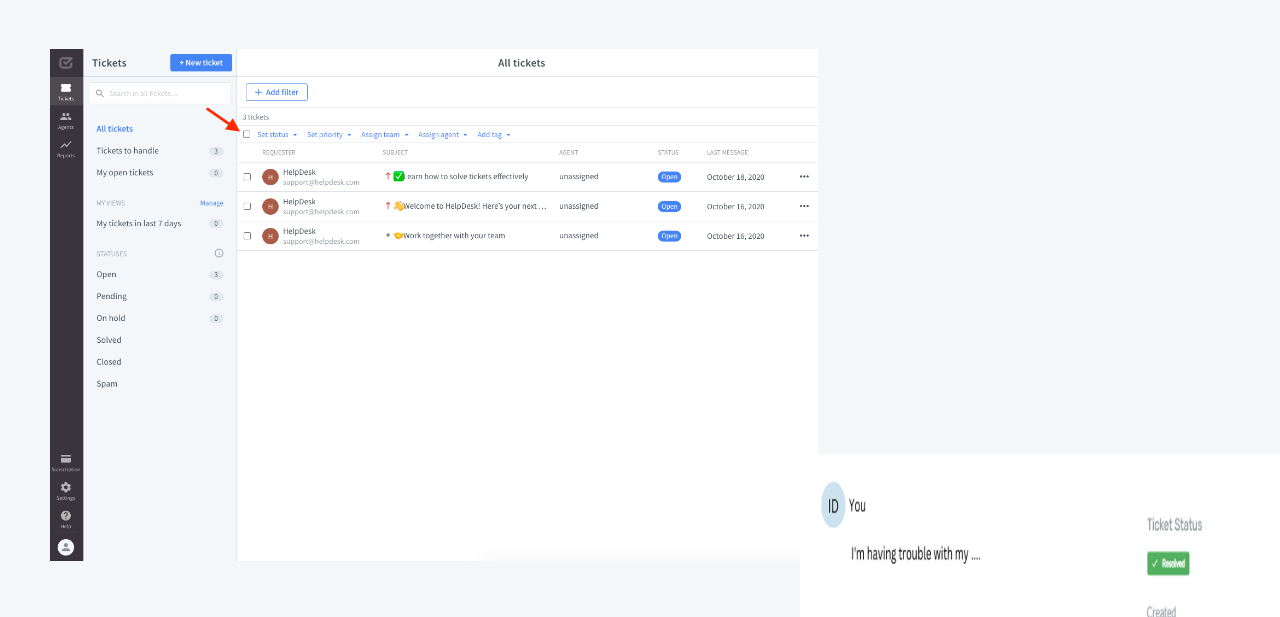
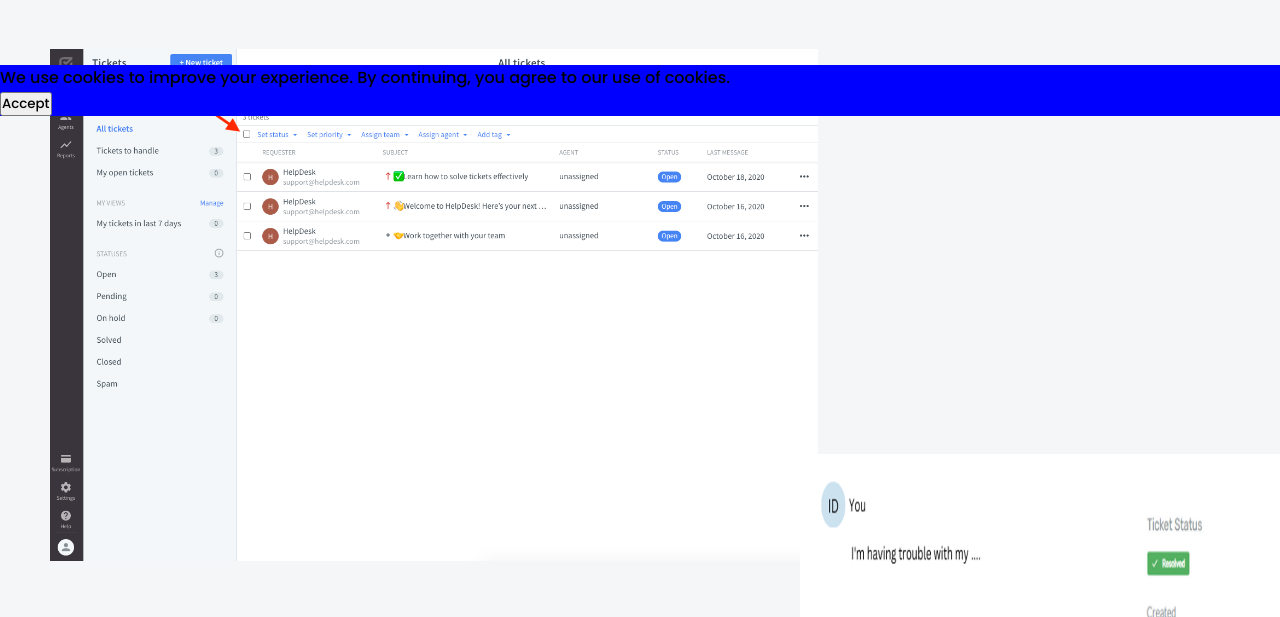
Before and after one commit to DananjayaNirmal/TECHSA, a PHP site: page / in a window 1280 px wide. Shown: the part 684-1301 px from the top of the page. Run offline with PHP 8.4, Linux system fonts and the light colour scheme; grey boxes are pictures that could not be loaded.

Commit message:
added cookies

```diff
--- a/index.php
+++ b/index.php
@@ -107,5 +107,51 @@
                 </div>
 
     </footer>
+
+
+
+    <div id="cookies" style="background-color: blue; position: fixed; bottom: 0; display:none; width: 100%;">
+        <p>We use cookies to improve your experience. By continuing, you agree to our use of cookies.</p>
+        <button id="cookies-btn">Accept</button>
+    </div>
+
+    <script>
+        document.querySelector("#cookies-btn").addEventListener("click", () => {
+            document.querySelector("#cookies").style.display = "none";
+            setCookie("cookiesAccepted", "true", 30);
+        });
+
+        function setCookie(cname, cvalue, exdays) {
+            const d = new Date();
+            d.setTime(d.getTime() + (exdays * 24 * 60 * 60 * 1000));
+            let expires = "expires=" + d.toUTCString();
+            document.cookie = cname + "=" + cvalue + ";" + expires + ";path=/";
+        }
+
+        function getCookie(cname) {
+            let name = cname + "=";
+            let ca = document.cookie.split(';');
+            for (let i = 0; i < ca.length; i++) {
+                let c = ca[i];
+                while (c.charAt(0) == ' ') {
+                    c = c.substring(1);
+                }
+                if (c.indexOf(name) == 0) {
+                    return c.substring(name.length, c.length);
+                }
+            }
+            return "";
+        }
+
+        function cookieMessage() {
+            let cookieAccepted = getCookie("cookiesAccepted");
+            if (cookieAccepted !== "true") {
+                document.querySelector("#cookies").style.display = "block";
+            }
+        }
+
+        window.addEventListener("load", cookieMessage);
+    </script>
+
 </body>
 </html>
```
